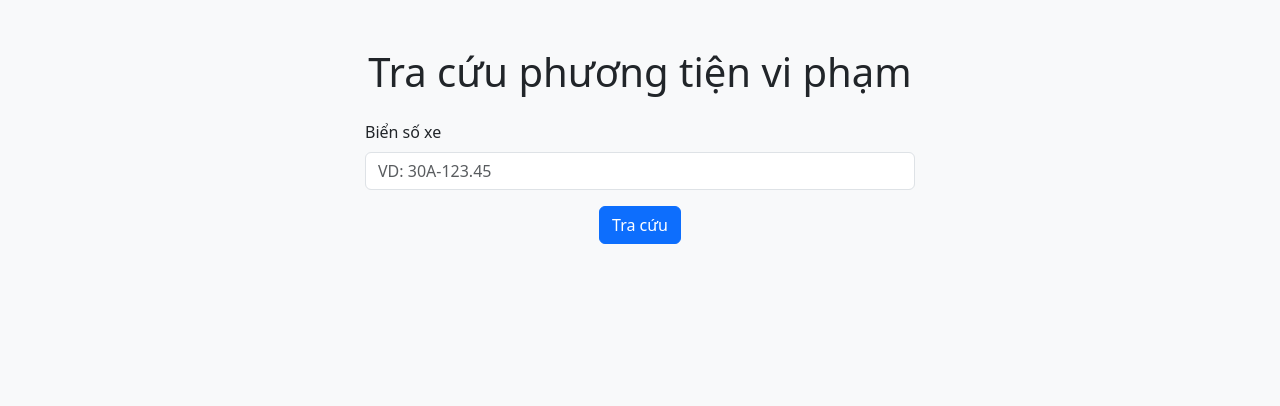
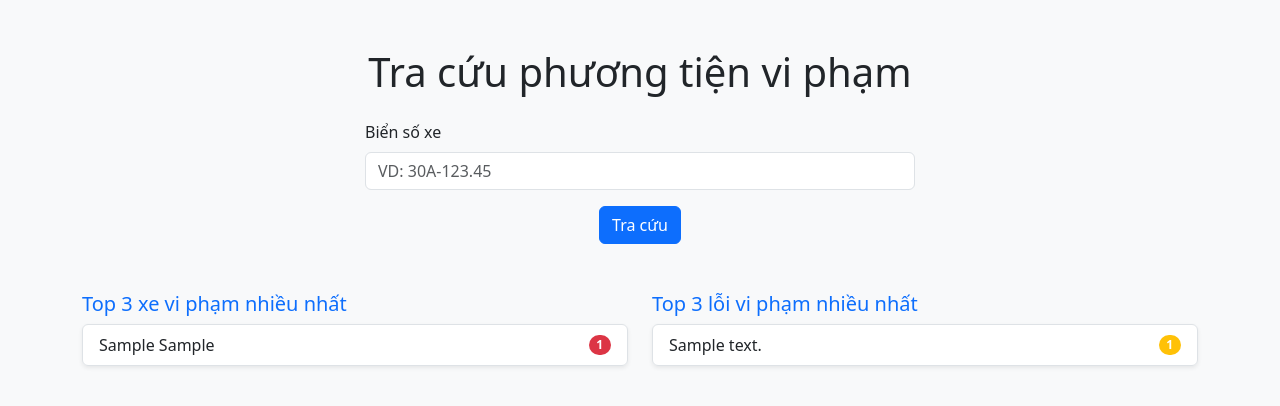
Before and after one commit to QuangHuy-IT/ltw_php, a PHP site: page / in a window 1280 px wide. Shown: the top 406 px of the page. Run offline with PHP 8.4, Linux system fonts and the light colour scheme; tables that the repository leaves empty hold one stand-in row (values such as "Sample post").

Commit message:
Cải thiện giao diện

```diff
--- a/public/index.php
+++ b/public/index.php
@@ -1,4 +1,26 @@
-<?php require_once __DIR__.'/../config/db.php'; ?>
+<?php
+require_once __DIR__.'/../config/db.php';
+
+/* Top 3 xe vi phạm nhiều nhất */
+$topVehicles = $pdo->query("
+    SELECT v.brand, v.model, COUNT(*) AS cnt
+      FROM violations AS viol
+      JOIN vehicles    AS v ON v.vehicle_id = viol.vehicle_id
+  GROUP BY v.brand, v.model          -- gộp theo Hãng + Model
+  ORDER BY cnt DESC
+     LIMIT 3
+")->fetchAll();
+
+/* Top 3 lỗi vi phạm nhiều nhất – KHÔNG còn JOIN */
+$topFaults = $pdo->query("
+    SELECT description, COUNT(*) AS cnt
+      FROM violations
+  GROUP BY description
+  ORDER BY cnt DESC
+     LIMIT 3
+")->fetchAll();
+?>
+
 <!doctype html>
 <html lang="vi">
 <head>
@@ -23,6 +45,43 @@
       </div>
   </form>
 
+  <!-- ==== Thống kê nhanh ==== -->
+<div class="row mt-5">
+  <!-- Top 3 xe vi phạm -->
+  <div class="col-md-6 mb-4">
+    <h5 class="text-primary">Top 3 xe vi phạm nhiều nhất</h5>
+    <ul class="list-group shadow-sm">
+      <?php foreach ($topVehicles as $v): ?>
+        <li class="list-group-item d-flex justify-content-between align-items-center">
+          <?= htmlspecialchars($v['brand'].' '.$v['model']) ?>
+          <span class="badge bg-danger rounded-pill"><?= $v['cnt'] ?></span>
+        </li>
+      <?php endforeach; ?>
+      <?php if (empty($topVehicles)): ?>
+        <li class="list-group-item text-muted fst-italic">Chưa có dữ liệu</li>
+      <?php endif; ?>
+    </ul>
+  </div>
+
+  <!-- Top 3 lỗi vi phạm -->
+  <div class="col-md-6 mb-4">
+    <h5 class="text-primary">Top 3 lỗi vi phạm nhiều nhất</h5>
+    <ul class="list-group shadow-sm">
+      <?php foreach ($topFaults as $f): ?>
+        <li class="list-group-item d-flex justify-content-between align-items-center">
+          <?= htmlspecialchars($f['description']) ?>
+          <span class="badge bg-warning rounded-pill"><?= $f['cnt'] ?></span>
+        </li>
+      <?php endforeach; ?>
+      <?php if (empty($topFaults)): ?>
+        <li class="list-group-item text-muted fst-italic">Chưa có dữ liệu</li>
+      <?php endif; ?>
+    </ul>
+  </div>
+</div>
+<!-- ==== /Thống kê nhanh ==== -->
+
+
   <div id="resultCard" class="card mt-5 d-none">
       <div class="card-header">Kết quả tra cứu</div>
       <div class="card-body" id="resultBody"><!-- dynamic --></div>
```
